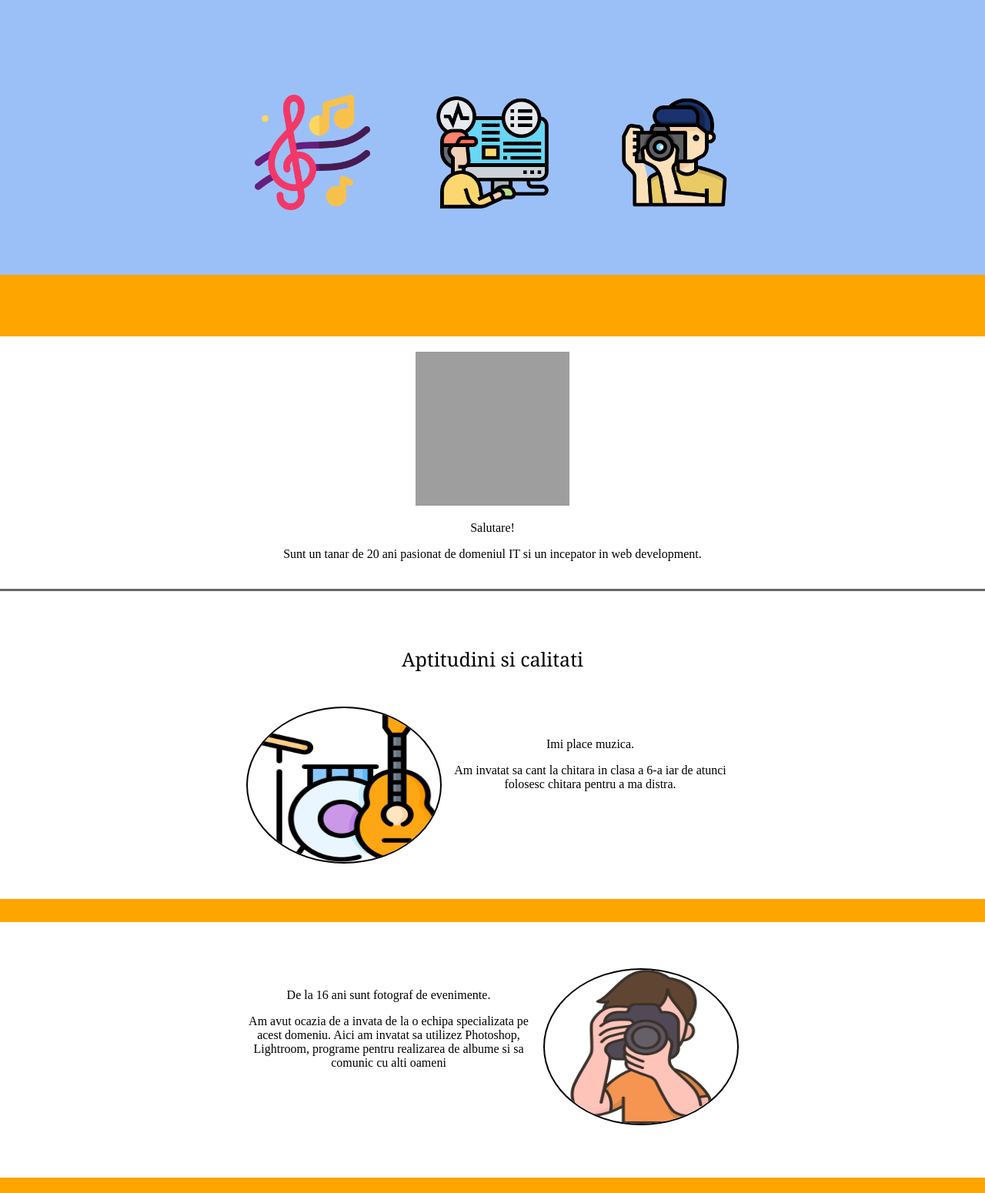
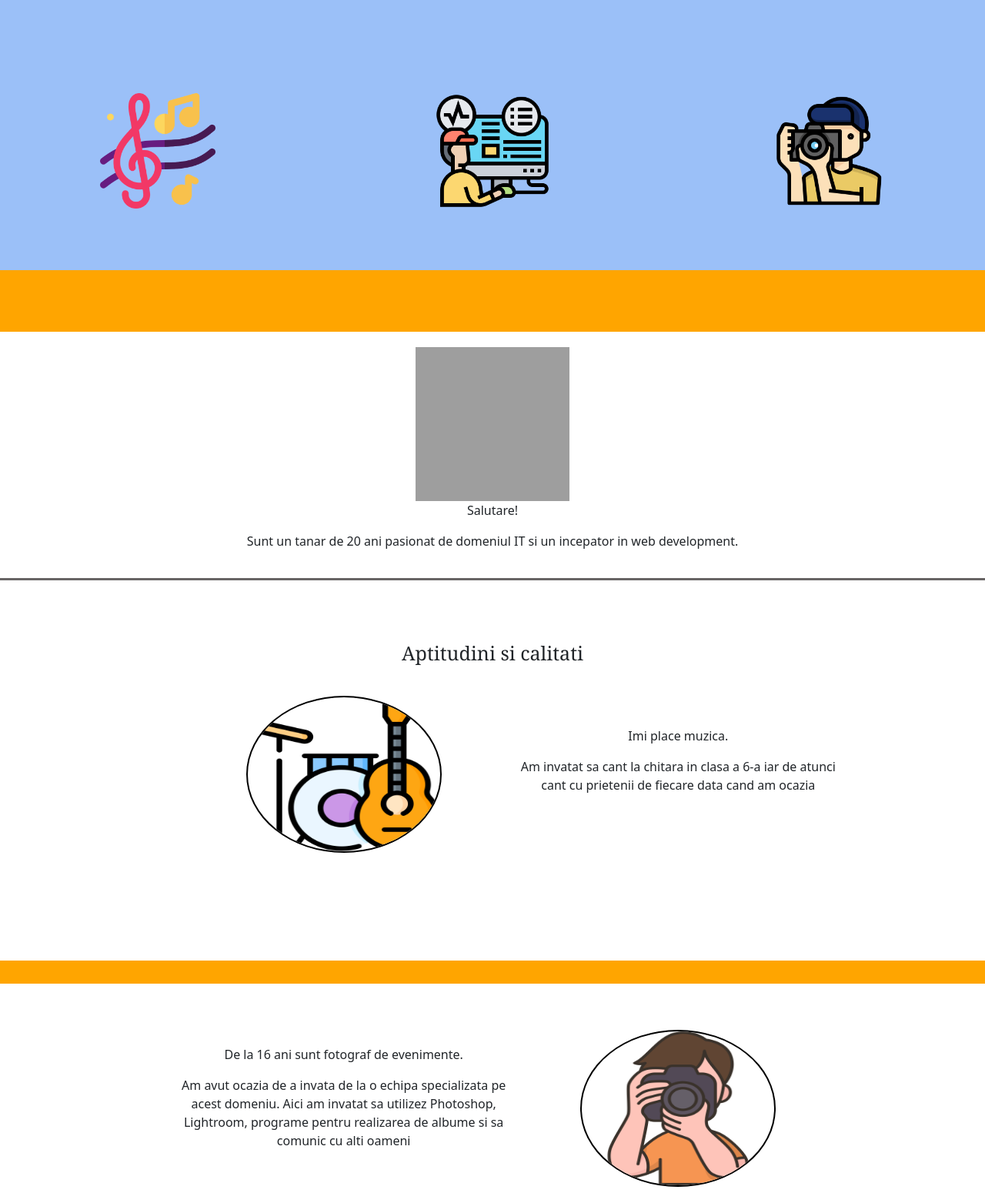
Before and after one commit to dragangabriel40/Web-Developement, a plain HTML site: page Personal Website/index.html in a window 1280 px wide. Shown: the part 335-1885 px from the top of the page at 77% size. Drawn offline with nearby package versions, Linux system fonts and the light colour scheme; grey boxes are pictures that could not be loaded.

Commit message:
Edit personal web

```diff
--- a/Personal Website/index.html
+++ b/Personal Website/index.html
@@ -2,22 +2,38 @@
 <html lang="en">
 
 <head>
+    <!-- CSS only -->
+    <link href="https://cdn.jsdelivr.net/npm/bootstrap@5.2.0/dist/css/bootstrap.min.css" rel="stylesheet"
+        integrity="sha384-gH2yIJqKdNHPEq0n4Mqa/HGKIhSkIHeL5AyhkYV8i59U5AR6csBvApHHNl/vI1Bx" crossorigin="anonymous">
+    <!-- JavaScript Bundle with Popper -->
+    <script src="https://cdn.jsdelivr.net/npm/bootstrap@5.2.0/dist/js/bootstrap.bundle.min.js"
+        integrity="sha384-A3rJD856KowSb7dwlZdYEkO39Gagi7vIsF0jrRAoQmDKKtQBHUuLZ9AsSv4jD4Xa"
+        crossorigin="anonymous"></script>
     <link rel="stylesheet" href="style.css">
+
     <meta charset="UTF-8">
     <meta http-equiv="X-UA-Compatible" content="IE=edge">
     <meta name="viewport" content="width=device-width, initial-scale=1.0">
     <title>Document</title>
+
 </head>
 
 <body>
     <div class="container">
         <div class="top">
             <img src="imagini/programmer.png" alt="Avatar" id="avatar"><br>
-            <h1>Gabi Dragan</h1>
+            <p class="nume">Gabi Dragan</p>
             <p class="junior"> -- Junior Web Developer --</p>
-            <img src="imagini/music.png" alt="cheiaSol" class="top-imagini">
-            <img src="imagini/monitoring.png" alt="monitorProgramare" class="top-imagini" id="top-mid-imagini">
-            <img src="imagini/photographer.png" alt="photographer" class="top-imagini">
+            <div class="row">
+
+                <div class="col-md-4  col-sm-12"> <img src="imagini/music.png" alt="cheiaSol" class="top-imagini"></div>
+                <div class="col-md-4 col-sm-12 "> <img src="imagini/monitoring.png" alt="monitorProgramare"
+                        class="top-imagini" id="top-mid-imagini"></div>
+                <div class="col-md-4 col-sm-12"> <img src="imagini/photographer.png" alt="photographer"
+                        class="top-imagini"></div>
+
+            </div>
+        </div>
     </div>
 
     <div class="bordura-mare">
@@ -34,41 +50,62 @@
     </div>
     <p class="linie"></p>
     <div class="section3">
+
         <p class="aptitudini">Aptitudini si calitati</p>
-            <img src="imagini/live-music.png" alt="instrumente" class="img-stanga" id="img-border">
+        <div class="row ">
+            <div class="col-md-2 col-sm-12"></div>
+            <div class="col-md-4 col-sm-12">
+                <img src="imagini/live-music.png" alt="instrumente" class="img-fluid" id="img-border">
+            </div>
+            <div class="col-md-4 col-sm-12">
+                <p style="padding-top: 40px;" class="center-left">Imi place muzica.</br>
+                <p class="center-left"> Am invatat sa cant la chitara in clasa a 6-a iar de atunci cant cu prietenii de
+                    fiecare data cand am ocazia</p>
+                </p>
 
-            <p style="padding-top: 40px;">Imi place muzica.</p>
-            <p class="center-left"> Am invatat sa cant la chitara in clasa a 6-a iar de atunci folosesc chitara pentru a
-                ma
-                distra.</p>
-
+            </div>
+            <div class="col-md-2 col-sm-12"></div>
+        </div>
     </div>
     <div class="bordura-mica"></div>
     <div class="section4">
-            <img src="imagini/photographer (2).png" alt="fotograf" class="img-dreapta" id="img-border">
-            <p style="padding-top: 10px;" class="center-right">De la 16 ani sunt fotograf de evenimente.</p>
-            <p class="center-right">
+        <div class="row">
+            <div class="col-md-2 col-sm-12"></div>
+            <div class="col-md-4 col-sm-12">
+                <p style="padding-top: 20px;" class="center-left">De la 16 ani sunt fotograf de evenimente.</p>
+                <p>
                     Am avut ocazia de a invata
                     de la o echipa specializata pe acest domeniu.
-                Aici am invatat sa utilizez Photoshop, Lightroom, programe pentru realizarea de albume si sa comunic cu
+                    Aici am invatat sa utilizez Photoshop, Lightroom, programe pentru realizarea de albume si sa comunic
+                    cu
                     alti oameni</p>
+                <br>
             </div>
+            <div class="col-md-4 col-sm-12">
+                <img src="imagini/photographer (2).png" alt="fotograf" class="img-fluid" id="img-border">
+            </div>
+            <div class="col-md-2 col-sm-12"> </div>
+        </div>
+    </div>
+
     <div class="bordura-mica"></div>
     <div class="section3">
-            <img src="imagini/monitoring.png" class="img-stanga" id="img-border">
-            <p style="padding-top: 40px;padding-left: 300px;" class="center-tight">Junior web developer</p>
-            <p class="center-tight" style="padding-left: 300px; ;">Imi doresc inca din copilarie
+        <img src="imagini/monitoring.png" class="img-fluid" id="img-border">
+        <p style="padding-top: 40px;" class="center-tight">Junior web developer</p>
+        <p>Imi doresc inca din copilarie
             sa ajung programator iar acum imi duc visul la indeplinire</p>
     </div>
+
+
     <footer>
         <div class="footer">
             <p class="made">Made by Gabi Dragan</p>
-                <a href="" target="_blank"> <img src="imagini/email.png" alt="email" class="imagini-contact"></a>
             <a href="https://www.facebook.com/gabi.dragan.33" target="_blank"> <img src="imagini/facebook.png"
                     alt="facebook" class="imagini-contact"></a>
             <a href="https://www.instagram.com/dragangabriel10/" target="_blank"> <img src="imagini/instagram.png"
                     alt="instagram" class="imagini-contact"></a>
         </div>
+
     </footer>
 
     </div>
--- a/Personal Website/style.css
+++ b/Personal Website/style.css
@@ -1,19 +1,28 @@
+* {
+    box-sizing: content-box;
+    overflow-x: hidden;
+}
+
 body {
     text-align: center;
-    margin: 0;
-    width: 100%;
     height: 100%;
+    overflow-x: hidden;
 }
 
+.container {
+    margin: 0px 0px 0px 0px;
+    max-width: 100%;
+    padding: 0px;
+}
 
 h1 {
-
+    font-size: 40px;
     text-align: center;
 }
 
 .junior {
     position: relative;
-    top: -20px;
+    top: -8px;
     top: 0 0 0 0px;
 }
 
@@ -29,17 +38,27 @@ h1 {
     padding: 100px 0 80px 0;
 }
 
-#top-mid-imagini {
-    border: 0px 100px 0px 100px;
-    padding-left: 80px;
-    padding-right: 80px
+.nume {
+    font-size: 40px;
 }
+
+/* #top-mid-imagini {} */
 
 
 .top {
     background-color: #9BC0F8;
     margin: 0px;
     size: 100%;
+}
+
+.col-md-6 {
+    margin: 0px;
+    padding: 0px;
+}
+
+.col-md-4 {
+    margin: 0px;
+    padding: 0px;
 }
 
 .bordura-mare {
@@ -77,24 +96,24 @@ h1 {
     float: right;
     width: 250px;
     height: 200px;
+
 }
 
-.img-stanga {
-    float: left;
+.img-fluid {
     width: 250px;
     height: 200px;
 }
 
 .section3 {
-    width: 50%;
+    width: 100%;
     margin: auto;
-    padding-top: 30px;
+    padding-top: 60px;
 
 }
 
 .section4 {
     padding-top: 60px;
-    width: 50%;
+    width: 100%;
     margin: auto;
 
 
@@ -103,15 +122,6 @@ h1 {
 #img-border {
     border: 2px solid black;
     border-radius: 50%;
-}
-
-.center-left {
-    padding-left: 220px;
-}
-
-.center-right {
-    width: 370px;
-    padding-right: 220px;
 }
 
 footer {
```
Lines whose indentation alone changed are shown as unchanged.
